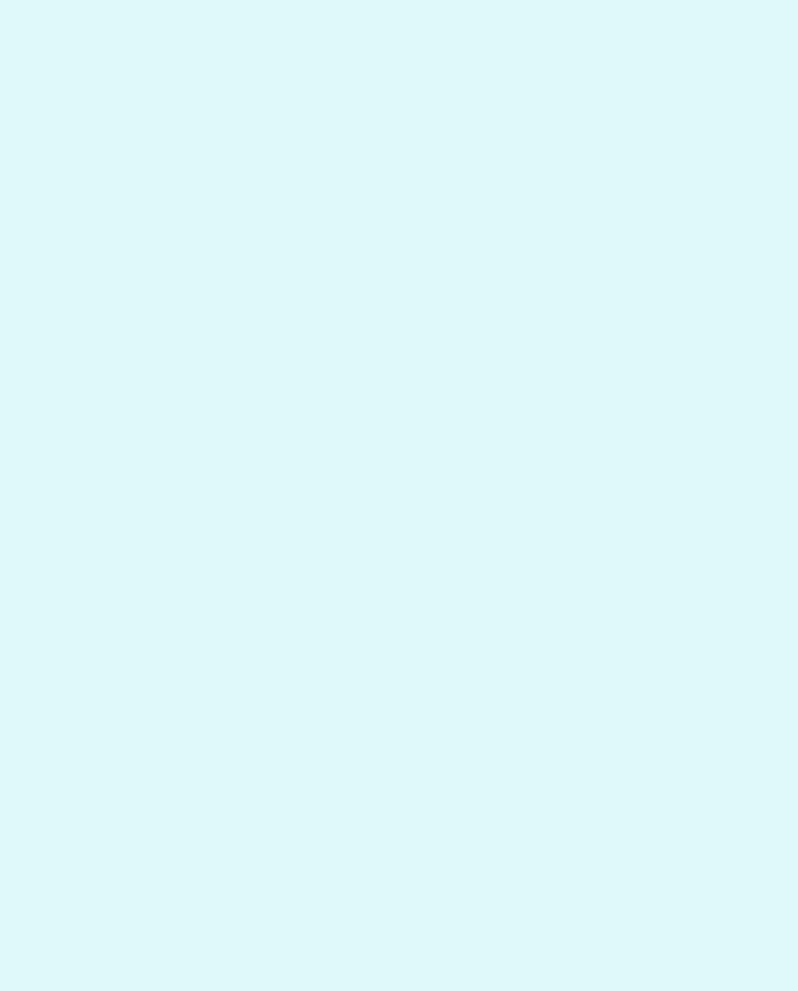
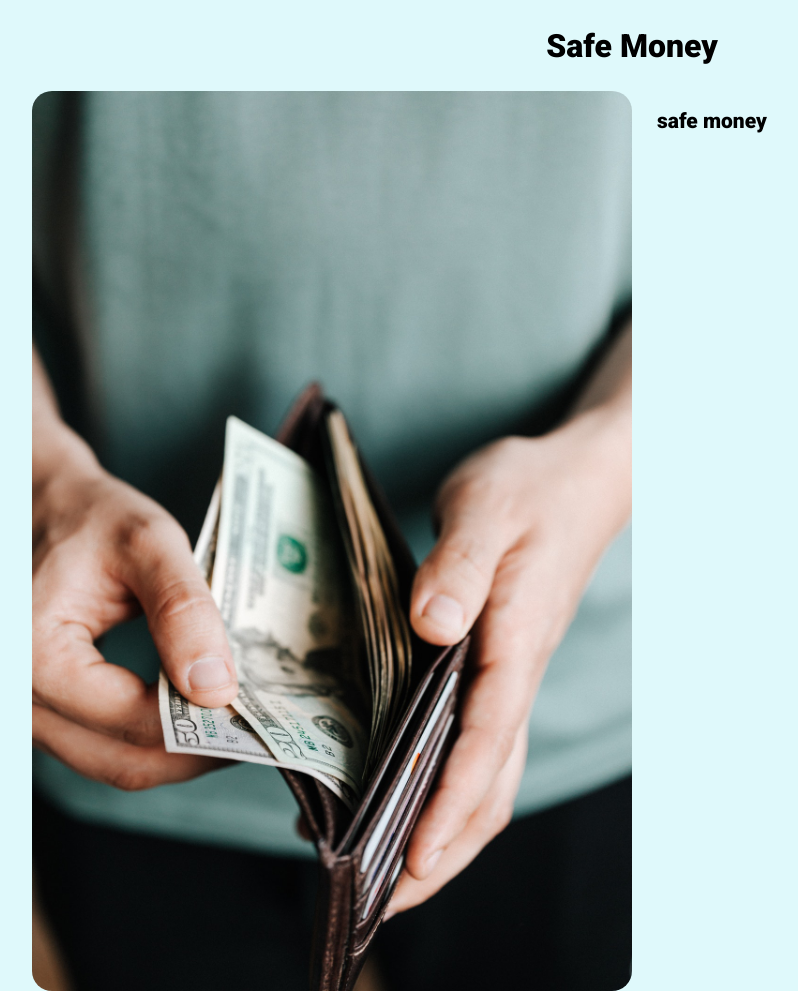
Before and after one commit to ambishalsaha01/money-master-05, a plain HTML site: page index.html in a window 1280 px wide. Shown: the whole page, without its empty margins (8-806 px from the left). Before the commit the page ends 800 px from the top, so only its background shows below. Drawn offline with Linux system fonts and the light colour scheme.

Commit message:
second commit

```diff
--- a/css/style.css
+++ b/css/style.css
@@ -1,10 +1,37 @@
 /* Google Font */
 @import url('https://fonts.googleapis.com/css2?family=Roboto:wght@400;900&display=swap');
 
-/* Common CSS Style */
+/* Common CSS Style Start */
 body{
     font-family: 'Roboto', sans-serif;
     font-size: 14px;
     font-weight: 400;
     background-color: #dff9fb;
 }
+
+.section-title{
+    font-size: 32px;
+    font-weight: 900;
+    text-align: center;
+}
+
+.container{
+    max-width: 1200px;
+    margin: 0 auto;
+}
+/* Common CSS Style End */
+
+/* Money-master section start */
+.money-master{
+    display: grid;
+    grid-template-columns: 50% 50%;
+    grid-column-gap: 25px;
+    grid-row-gap: 20px;
+}
+
+.money-master .money-master-img img{
+    width: 100%;
+    object-fit: cover;
+    border-radius: 20px;
+}
+/* Money-master section end */
--- a/index.html
+++ b/index.html
@@ -11,7 +11,24 @@
     <link rel="stylesheet" href="css/responsive.css">
 </head>
 <body>
+    <!-- Header section start -->
+    <header>
+        <h2 class="section-title">Safe Money</h2>
+    </header>
 
+    <!-- Main section start -->
+    <main>
+        <section class="container">
+            <div class="money-master">
+                <div class="money-master-img">
+                    <img src="img/money-safe.jpg" alt="money safe image">
+                </div>
+                <div class="money-master-form">
+                    <h2>safe money</h2>
+                </div>
+            </div>
+        </section>
+    </main>
 
 
 
```
Also changed, not shown: img/money-safe.jpg (added).
